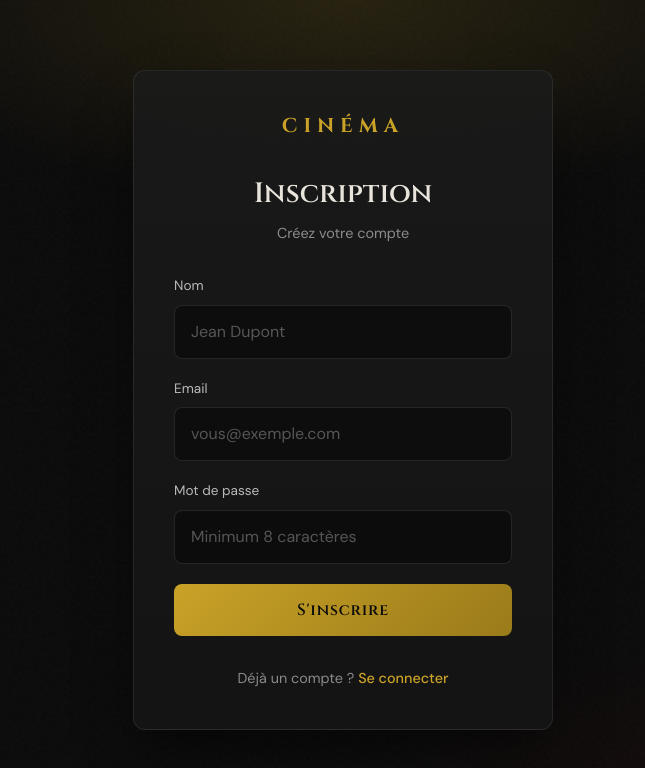
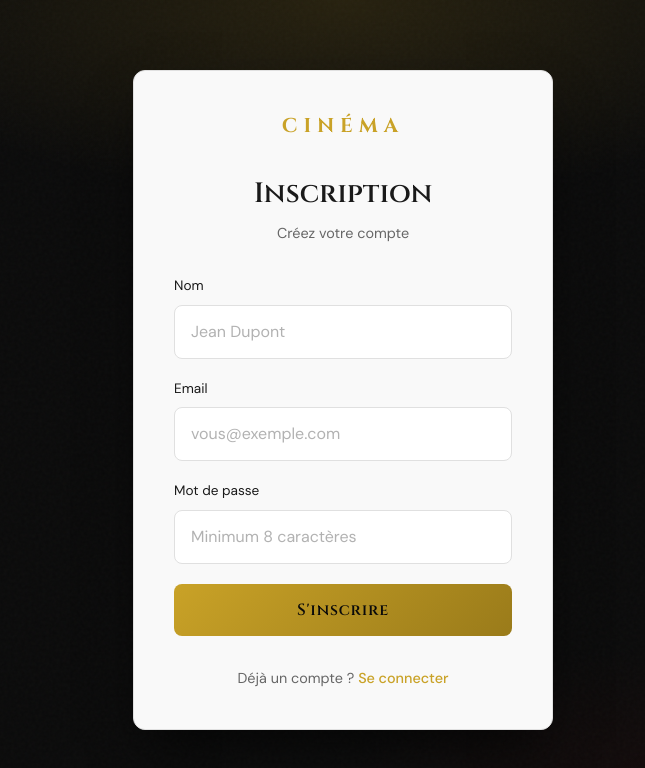
Before and after one commit to echchabli-hamza/fil-rouge-frontEnd, an Angular app: page /register in a window 1280 px wide. Shown: the top 768 px of the page, without its empty margins (297-942 px from the left). Built offline with nearby package versions, Linux system fonts and the light colour scheme.

Commit message:
feat: apply global light/dark theme to entire site - navbar, forms, dashboard, hero

```diff
--- a/src/styles.css
+++ b/src/styles.css
@@ -25,6 +25,8 @@
   --input-bg: #ffffff;
   --border-color: #e0e0e0;
   --disabled-bg: #f0f0f0;
+  --theme-bg: #ffffff;
+  --theme-text: #1a1a1a;
 }
 
 /* Dark theme */
@@ -35,6 +37,8 @@
   --input-bg: #2a2a2a;
   --border-color: #3a3a3a;
   --disabled-bg: #141414;
+  --theme-bg: #0a0a0a;
+  --theme-text: #e8e4dc;
 }
 
 *,
@@ -49,11 +53,12 @@ html {
 
 body {
   margin: 0;
-  background: var(--cinema-black);
-  color: var(--cinema-cream);
+  background: var(--theme-bg, var(--cinema-black));
+  color: var(--theme-text, var(--cinema-cream));
   font-family: 'DM Sans', -apple-system, BlinkMacSystemFont, sans-serif;
   -webkit-font-smoothing: antialiased;
   min-height: 100vh;
+  transition: background-color 0.3s ease, color 0.3s ease;
 }
 
 /* Auth pages - full bleed, no navbar on auth */
@@ -88,11 +93,12 @@ body {
   position: relative;
   width: 100%;
   max-width: 420px;
-  background: linear-gradient(180deg, rgba(26, 26, 26, 0.95) 0%, rgba(20, 20, 20, 0.98) 100%);
-  border: 1px solid var(--cinema-mist);
+  background: var(--card-bg);
+  border: 1px solid var(--border-color);
   border-radius: 12px;
   padding: 2.5rem;
   box-shadow: 0 25px 50px -12px rgba(0, 0, 0, 0.6);
+  transition: background-color 0.3s, border-color 0.3s;
 }
 
 .auth-header {
@@ -121,13 +127,15 @@ body {
   font-weight: 600;
   font-size: 1.75rem;
   margin: 0 0 0.5rem;
-  color: var(--cinema-cream);
+  color: var(--text-primary);
+  transition: color 0.3s;
 }
 
 .auth-header p {
   margin: 0;
-  color: rgba(255, 255, 255, 0.5);
+  color: var(--text-secondary);
   font-size: 0.9rem;
+  transition: color 0.3s;
 }
 
 .auth-form {
@@ -153,23 +161,25 @@ body {
 
 .form-group label {
   font-size: 0.85rem;
-  color: rgba(255, 255, 255, 0.7);
+  color: var(--text-primary);
+  transition: color 0.3s;
 }
 
 .form-input {
   width: 100%;
   padding: 0.875rem 1rem;
-  background: rgba(0, 0, 0, 0.4);
-  border: 1px solid rgba(255, 255, 255, 0.1);
+  background: var(--input-bg);
+  border: 1px solid var(--border-color);
   border-radius: 8px;
-  color: var(--cinema-cream);
+  color: var(--text-primary);
   font-family: inherit;
   font-size: 1rem;
-  transition: border-color 0.2s, box-shadow 0.2s;
+  transition: border-color 0.2s, box-shadow 0.2s, background-color 0.3s, color 0.3s;
 }
 
 .form-input::placeholder {
-  color: rgba(255, 255, 255, 0.3);
+  color: var(--text-secondary);
+  opacity: 0.5;
 }
 
 .form-input:focus {
@@ -193,7 +203,8 @@ body {
   align-items: center;
   gap: 0.5rem;
   font-size: 0.9rem;
-  color: rgba(255, 255, 255, 0.7);
+  color: var(--text-primary);
+  transition: color 0.3s;
 }
 
 .checkbox-wrap input {
@@ -231,7 +242,8 @@ body {
   margin-top: 2rem;
   text-align: center;
   font-size: 0.9rem;
-  color: rgba(255, 255, 255, 0.5);
+  color: var(--text-secondary);
+  transition: color 0.3s;
 }
 
 .auth-footer a {
@@ -256,7 +268,8 @@ body {
   height: 85vh;
   min-height: 500px;
   overflow: hidden;
-  background: var(--cinema-black);
+  background: var(--theme-bg, var(--cinema-black));
+  transition: background 0.3s;
 }
 
 .home-hero-grain {
@@ -1594,8 +1607,13 @@ body {
   justify-content: space-between;
   padding: 1rem 2rem;
   background: rgba(10, 10, 10, 0.9);
-  border-bottom: 1px solid var(--cinema-mist);
+  border-bottom: 1px solid var(--border-color);
   backdrop-filter: blur(12px);
+  transition: background-color 0.3s, border-color 0.3s;
+}
+
+:root.light-theme .navbar {
+  background: rgba(255, 255, 255, 0.95);
 }
 
 .navbar-auth {
@@ -1631,6 +1649,10 @@ body {
   transition: color 0.2s;
 }
 
+:root.light-theme .navbar-link {
+  color: var(--text-secondary);
+}
+
 .navbar-link:hover,
 .navbar-link.active {
   color: var(--cinema-gold);
@@ -1670,6 +1692,10 @@ body {
   transition: color 0.2s;
 }
 
+:root.light-theme .navbar-logout {
+  color: var(--text-secondary);
+}
+
 .navbar-logout:hover {
   color: var(--cinema-red-light);
 }
@@ -1687,7 +1713,8 @@ body {
 .navbar-toggle span {
   width: 24px;
   height: 2px;
-  background: var(--cinema-cream);
+  background: var(--theme-text);
+  transition: background-color 0.3s;
 }
 
 @media (max-width: 768px) {
@@ -1722,7 +1749,8 @@ body {
 .dashboard {
   min-height: calc(100vh - 64px);
   padding: 2rem;
-  background: var(--cinema-dark);
+  background: var(--theme-bg, var(--cinema-dark));
+  transition: background-color 0.3s;
 }
 
 .dashboard-header h1 {
@@ -1730,7 +1758,8 @@ body {
   font-weight: 600;
   font-size: 1.75rem;
   margin: 0 0 0.5rem;
-  color: var(--cinema-cream);
+  color: var(--theme-text, var(--cinema-cream));
+  transition: color 0.3s;
 }
 
 .dashboard-header p {
```
